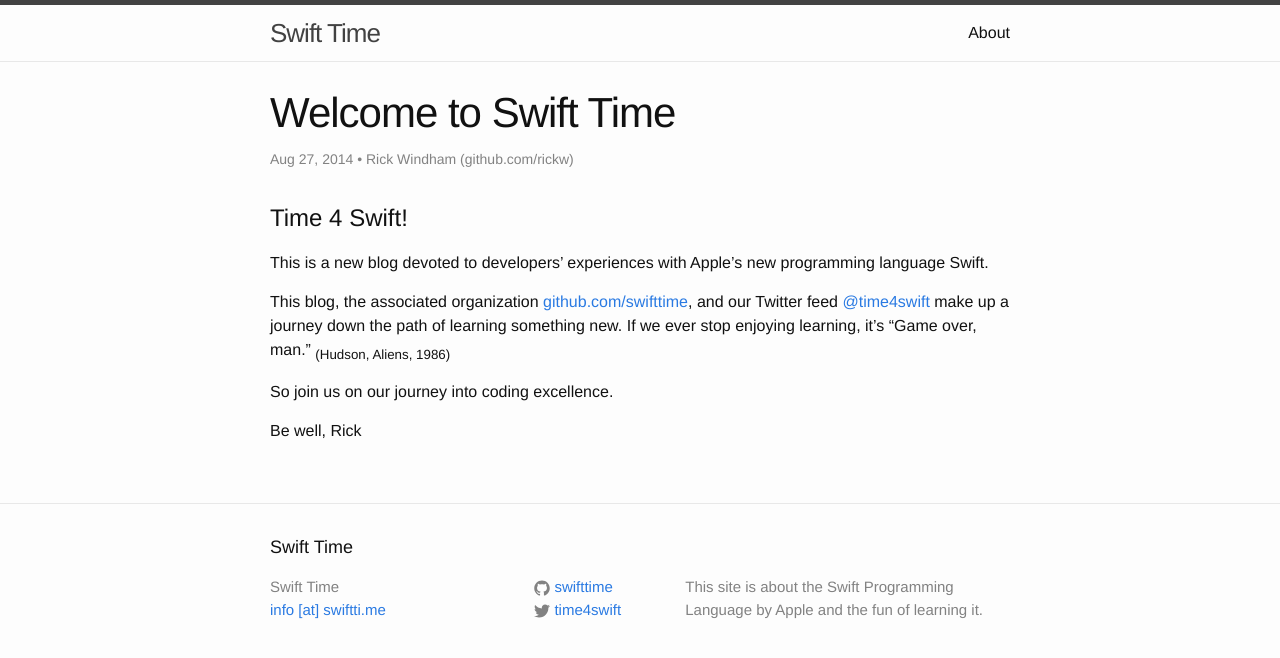
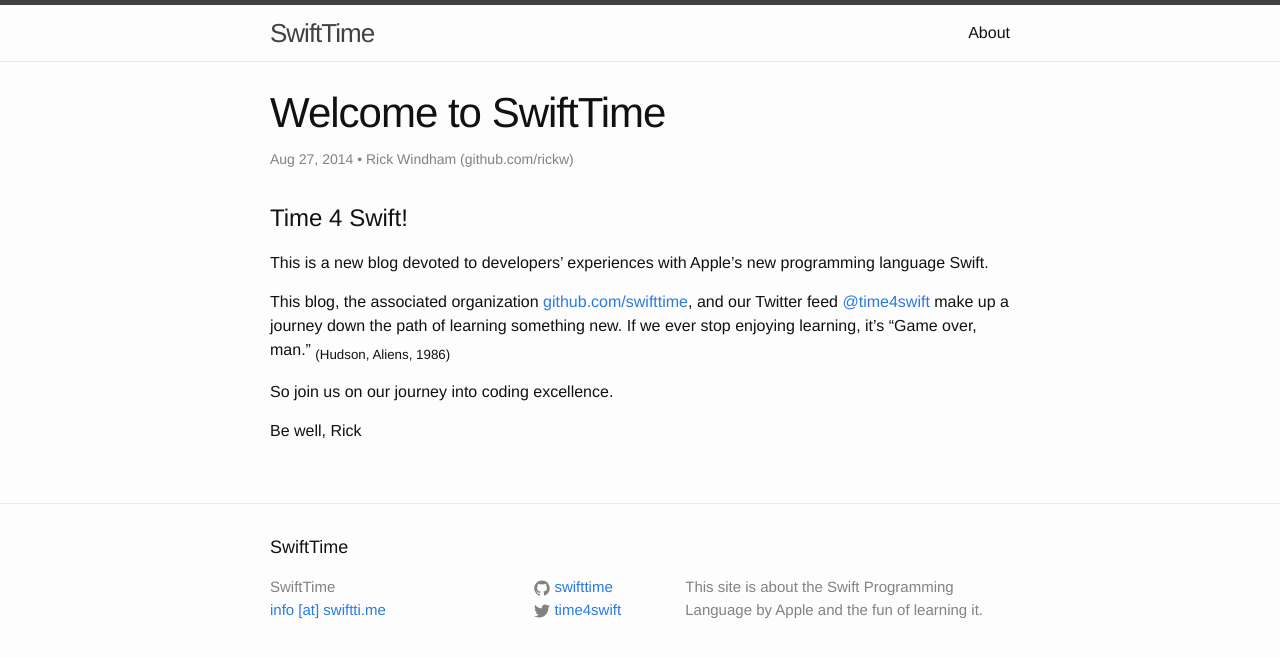
Before and after one commit to swifttime/swifttime.github.io, a Jekyll site: the page built from _posts/2014-08-27-welcome-to-swift-time.markdown, in a window 1280 px wide. Shown: the top 658 px of the page. Built offline with Jekyll 4.4.1, drawn with Linux system fonts in a browser that asks for light colours.

Commit message:
changed from Swift Time to SwiftTime

```diff
--- a/_config.yml
+++ b/_config.yml
@@ -1,5 +1,5 @@
 # Site settings
-title: Swift Time
+title: SwiftTime
 tagline: Time 4 Swift!
 email: info [at] swiftti.me
 description: > # this means to ignore newlines until "baseurl:"
--- a/_posts/2014-08-27-welcome-to-swift-time.markdown
+++ b/_posts/2014-08-27-welcome-to-swift-time.markdown
@@ -1,6 +1,6 @@
 ---
 layout: post
-title:  "Welcome to Swift Time"
+title:  "Welcome to SwiftTime"
 date:   2014-08-27 20:06:18
 categories: swifttime update
 author: Rick Windham (github.com/rickw)
```
Also changed, not shown: README.md.
